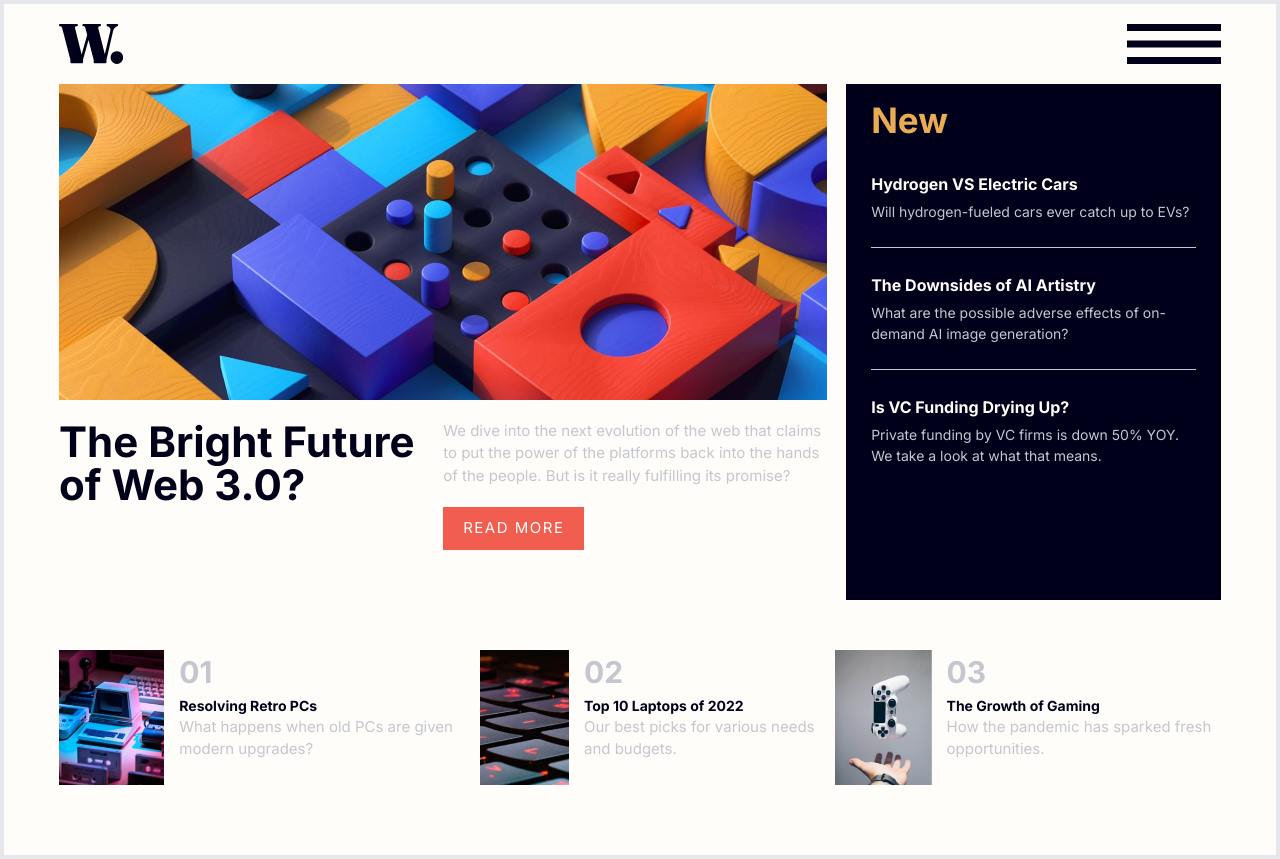
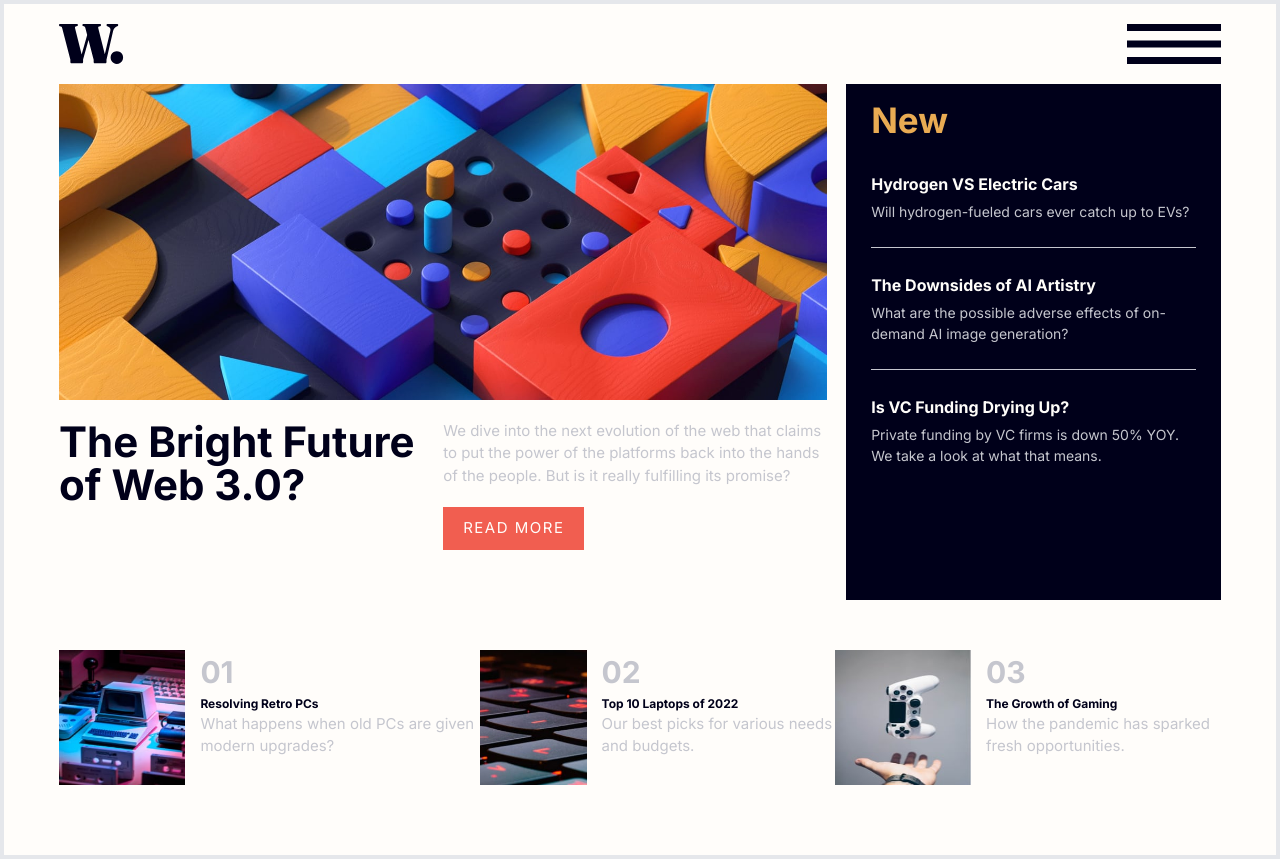
Before and after one commit to RereTooki/news-homepage, a React (Vite) app: page / in a window 1280 px wide. Built offline with nearby package versions, Linux system fonts and the light colour scheme.

Commit message:
Slight modifications to the bottom flex element

```diff
--- a/src/components/Homepage.tsx
+++ b/src/components/Homepage.tsx
@@ -88,7 +88,7 @@ const Homepage = () => {
         <div className="md:flex md:flex-row pb-[50px]">
           <div className="w-auto h-auto flex flex-row pt-[50px] pb-[20px]">
             <img
-              className="w-[25%] h-[135px]"
+              className="w-[25%] md:w-[30%] h-[135px]"
               src={list1img}
               alt="A retro PC"
             />
@@ -96,7 +96,7 @@ const Homepage = () => {
               <h1 className="text-grayish-blues text-[30px] font-bold pb-[25pxs]">
                 01
               </h1>
-              <h2 className="text-very-dark-blues text-[18px] md:text-[14px] whitespace-nowrap font-bold hover:text-soft-reds">
+              <h2 className="text-very-dark-blues text-[18px] md:text-[12px] whitespace-nowrap font-bold hover:text-soft-reds">
                 Resolving Retro PCs
               </h2>
               <p className="text-grayish-blues text-[15px] ">
@@ -106,7 +106,7 @@ const Homepage = () => {
           </div>
           <div className="w-auto h-auto flex flex-row pb-[20px] md:pt-[50px]">
             <img
-              className="w-[25%] h-[135px]"
+              className="w-[25%] md:w-[35%] h-[135px]"
               src={list2img}
               alt="A retro PC"
             />
@@ -114,7 +114,7 @@ const Homepage = () => {
               <h1 className="text-grayish-blues text-[30px] font-bold pb-[25pxs]">
                 02
               </h1>
-              <h2 className="text-very-dark-blues text-[18px] md:text-[14px] whitespace-nowrap font-bold hover:text-soft-reds">
+              <h2 className="text-very-dark-blues text-[18px] md:text-[12px] whitespace-nowrap font-bold hover:text-soft-reds">
                 Top 10 Laptops of 2022
               </h2>
               <p className="text-grayish-blues text-[15px] ">
@@ -124,7 +124,7 @@ const Homepage = () => {
           </div>
           <div className="w-auto h-auto flex flex-row md:pt-[50px]">
             <img
-              className="w-[25%] h-[135px]"
+              className="w-[25%] md:w-[55%] h-[135px]"
               src={list3img}
               alt="A retro PC"
             />
@@ -132,7 +132,7 @@ const Homepage = () => {
               <h1 className="text-grayish-blues text-[30px] font-bold pb-[25pxs]">
                 03
               </h1>
-              <h2 className="text-very-dark-blues text-[18px] md:text-[14px] whitespace-nowrap font-bold hover:text-soft-reds">
+              <h2 className="text-very-dark-blues text-[18px] md:text-[12px] whitespace-nowrap font-bold hover:text-soft-reds">
                 The Growth of Gaming
               </h2>
               <p className="text-grayish-blues text-[15px] ">
```
